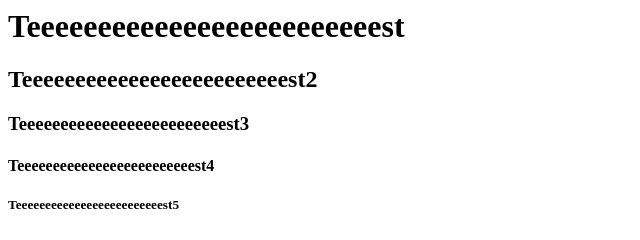
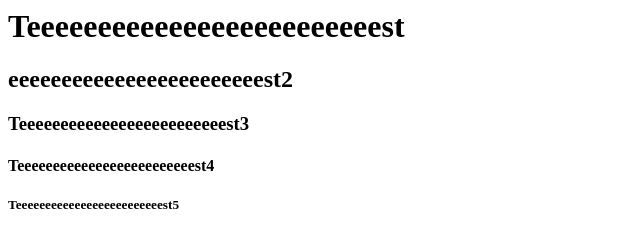
Before and after one commit to StefanoCamp/firstgitrepo, a plain HTML site: page index.html in a window 1280 px wide. Shown: the full height of the page, 0-640 px from the left. Drawn offline with Linux system fonts and the light colour scheme.

Commit message:
Modified test2

```diff
--- a/index.html
+++ b/index.html
@@ -1,7 +1,7 @@
 <html>
     <body>
         <h1>Teeeeeeeeeeeeeeeeeeeeeeeeest</h1>
-        <h2>Teeeeeeeeeeeeeeeeeeeeeeeeest2</h2>
+        <h2>eeeeeeeeeeeeeeeeeeeeeeeest2</h2>
         <h3>Teeeeeeeeeeeeeeeeeeeeeeeeest3</h3>
         <h4>Teeeeeeeeeeeeeeeeeeeeeeeeest4</h4>
         <h5>Teeeeeeeeeeeeeeeeeeeeeeeeest5</h5>
```
